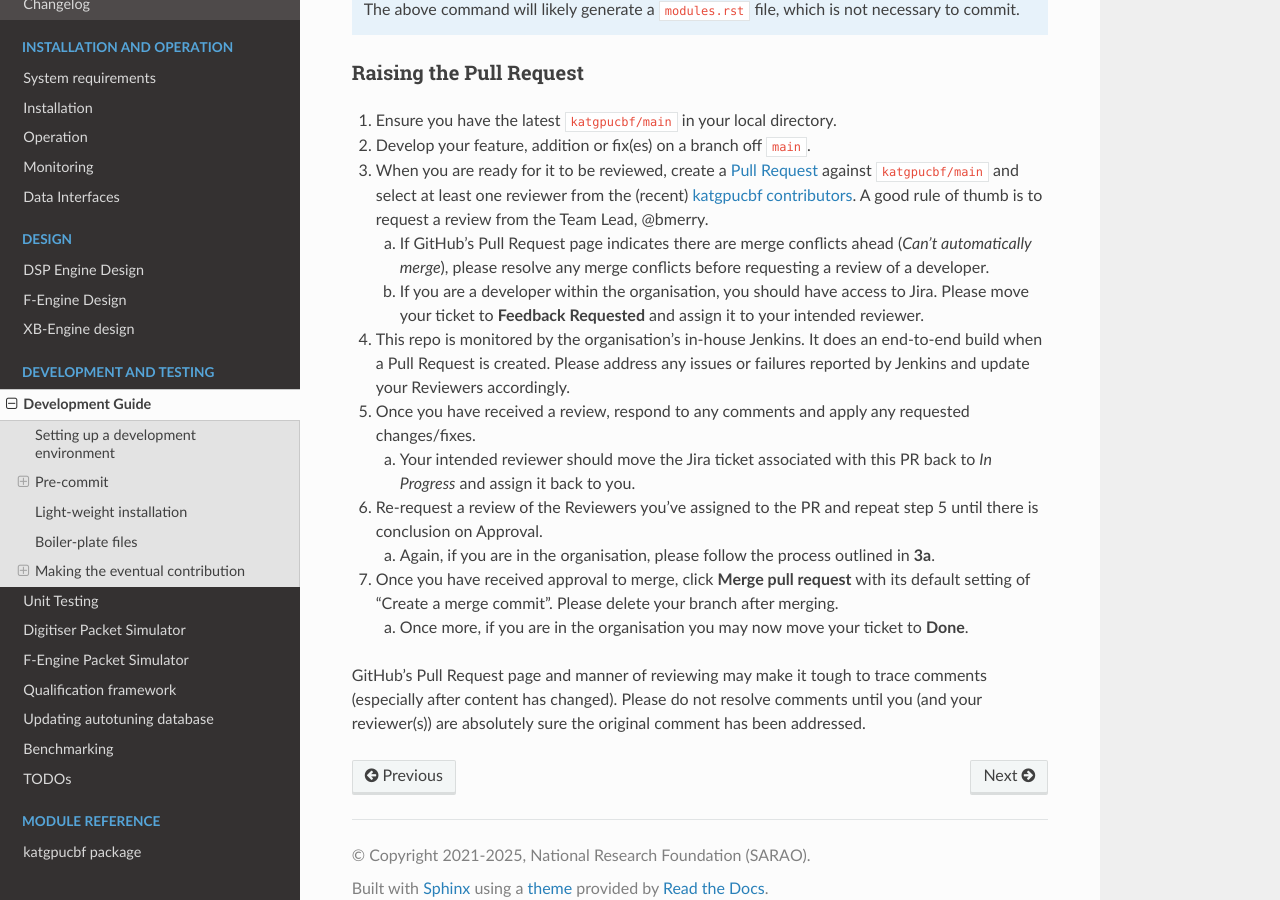
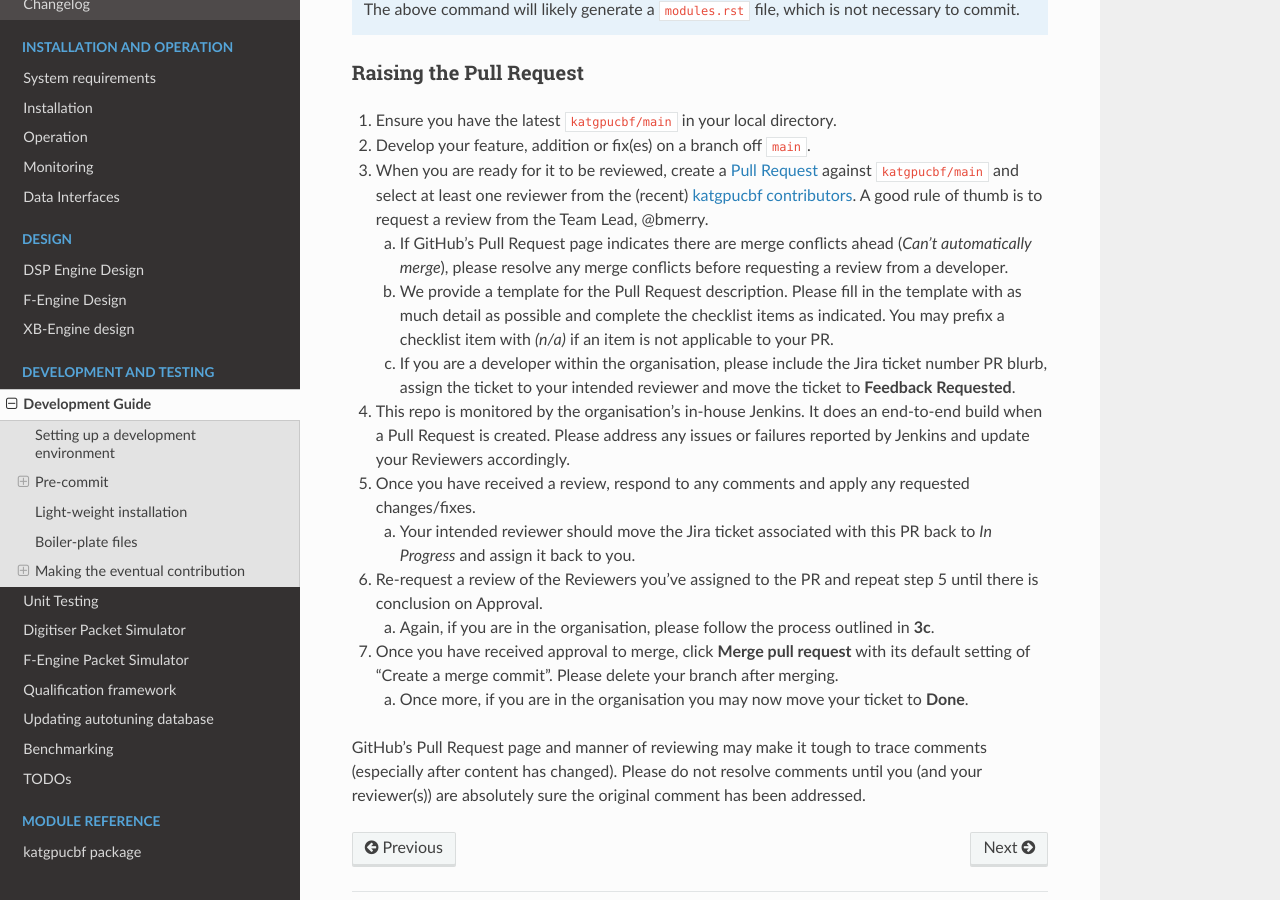
Before and after one commit to ska-sa/katgpucbf, a Sphinx documentation site: the page built from doc/dev-guide.rst, in a window 1280 px wide and 900 px high, scrolled down 3058 px. Built offline with Sphinx 7.4.7 and the Read the Docs theme 3.1.0, drawn with Linux system fonts in a browser that asks for light colours; pages that are not in the unit, such as notebooks, are missing from menus; the version number could not be read and is left out.

Commit message:
Add note on PR blurb template to dev-guide
Contributes to: NGC-1806.

```diff
--- a/doc/dev-guide.rst
+++ b/doc/dev-guide.rst
@@ -176,10 +176,14 @@ Raising the Pull Request
 
    a. If GitHub's Pull Request page indicates there are merge conflicts ahead
       (*Can't automatically merge*), please resolve any merge conflicts before
-      requesting a review of a developer.
-   b. If you are a developer within the organisation, you should have access
-      to Jira. Please move your ticket to **Feedback Requested** and assign it
-      to your intended reviewer.
+      requesting a review from a developer.
+   b. We provide a template for the Pull Request description. Please fill in
+      the template with as much detail as possible and complete the checklist
+      items as indicated. You may prefix a checklist item with `(n/a)` if an
+      item is not applicable to your PR.
+   c. If you are a developer within the organisation, please include the Jira
+      ticket number PR blurb, assign the ticket to your intended reviewer and
+      move the ticket to **Feedback Requested**.
 
 4. This repo is monitored by the organisation's in-house Jenkins. It does an
    end-to-end build when a Pull Request is created. Please address any issues
@@ -194,7 +198,7 @@ Raising the Pull Request
    step 5 until there is conclusion on Approval.
 
    a. Again, if you are in the organisation, please follow the process outlined
-      in **3a**.
+      in **3c**.
 
 7. Once you have received approval to merge, click **Merge pull request** with
    its default setting of "Create a merge commit". Please delete your branch
```
